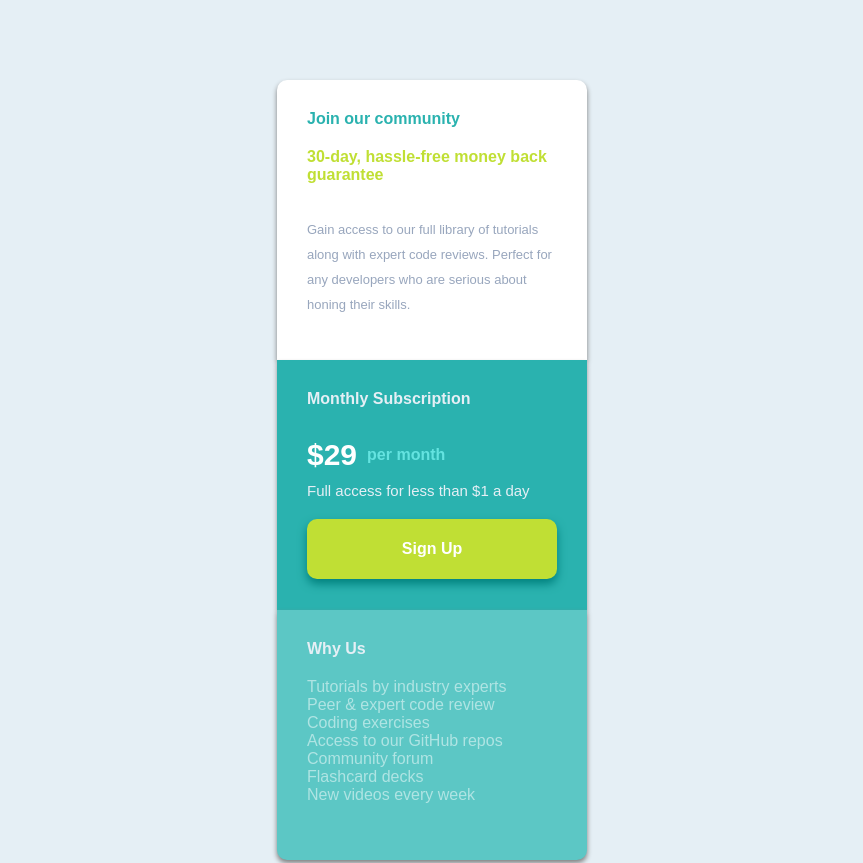
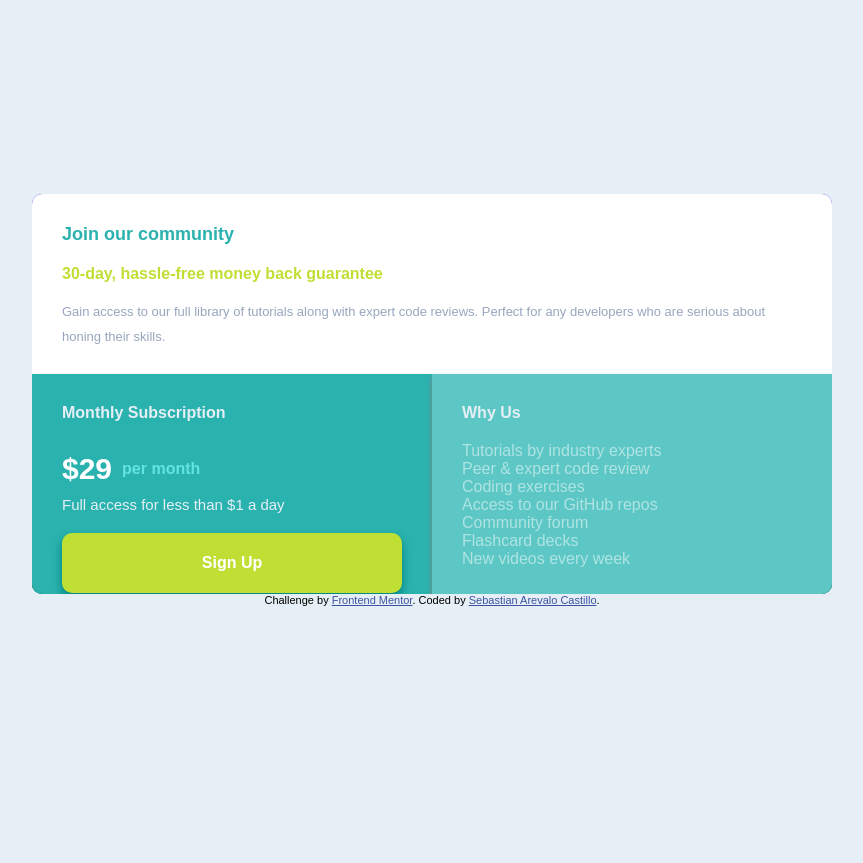
Before and after one commit to arevalosebastian/single-price-grid-component-master, a plain HTML site: page myproject/index.html in a window 1280 px wide. Shown: the top 863 px of the page, without its empty margins (208-1071 px from the left). After the commit the page ends 800 px from the top, so only its background shows below. Drawn offline with Linux system fonts and the light colour scheme.

Commit message:
doing desktop version

```diff
--- a/myproject/css/styles.css
+++ b/myproject/css/styles.css
@@ -17,6 +17,34 @@ body{
     justify-content: center;
 }
 
+@media screen and (min-width: 368px){
+    body{
+        max-width: 1440px;
+        height: 100vh;
+    }
+
+    .motherbox{
+        height: 400px;
+        width: 800px;
+        background-color: blue;
+        display: flex;
+        flex-direction: column;
+        border-radius: 10px;
+        overflow: hidden;
+    }
+
+    .header{
+        background-color: red;
+        height: 45%;
+    }
+
+    .body{
+        background-color: green;
+        height: 55%;
+        display: flex;
+    }
+}
+
 .box1,
 .box2,
 .box3{
@@ -25,6 +53,15 @@ body{
     margin-bottom: 0;
     padding: 30px;
     box-shadow: 0px 3px 5px .1px grey;
+}
+
+@media screen and (min-width: 368px){
+    .box1,
+    .box2,
+    .box3{
+        width: 100px;
+        height: 100px;
+    }
 }
 
 .box1{
@@ -59,6 +96,33 @@ body{
     font-weight: 400;
     font-size: 13px;
     line-height: 25px;
+}
+
+@media screen and (min-width: 368px){
+    .box1{
+        width: 100%;
+        height: 100%;
+        margin: 0;
+        border-radius: 0;
+        padding: 0;
+    }
+
+    .box1__title{
+        font-size: 18px;
+        margin-top: 30px;
+        margin-left: 30px;
+    }
+
+    .box1__subtitle{
+        font-size: 16px;
+        margin-left: 30px;
+    }
+
+    .box1__text{
+        margin-top: -30px;
+        margin-left: 30px;
+        margin-right: 30px;
+    }
 }
 
 .box2{
@@ -108,6 +172,13 @@ body{
     box-shadow: 0 5px 10px .1px hsl(179, 100%, 25%);
 }
 
+@media screen and (min-width: 368px){
+    .box2{
+        width: 50%;
+        height: 100%;
+    }
+}
+
 .box3{
     height: 190px;
     background-color: hsl(179, 49%, 57%);
@@ -126,3 +197,10 @@ body{
 .box3__text{
     color: hsl(179, 50%, 79%);
 }
+
+@media screen and (min-width: 368px){
+    .box3{
+        width: 50%;
+        height: 100%;
+    }
+}
--- a/myproject/index.html
+++ b/myproject/index.html
@@ -18,6 +18,7 @@
 </head>
 <body>
 
+  <div class="motherbox">
     <div class="header">
       <div class="box1">
         <h1 class="box1__title">
@@ -66,6 +67,8 @@
       </div>
 
     </div>
+  </div>
+
 
   <footer>
     <p class="attribution">
```
Lines whose indentation alone changed are shown as unchanged.
